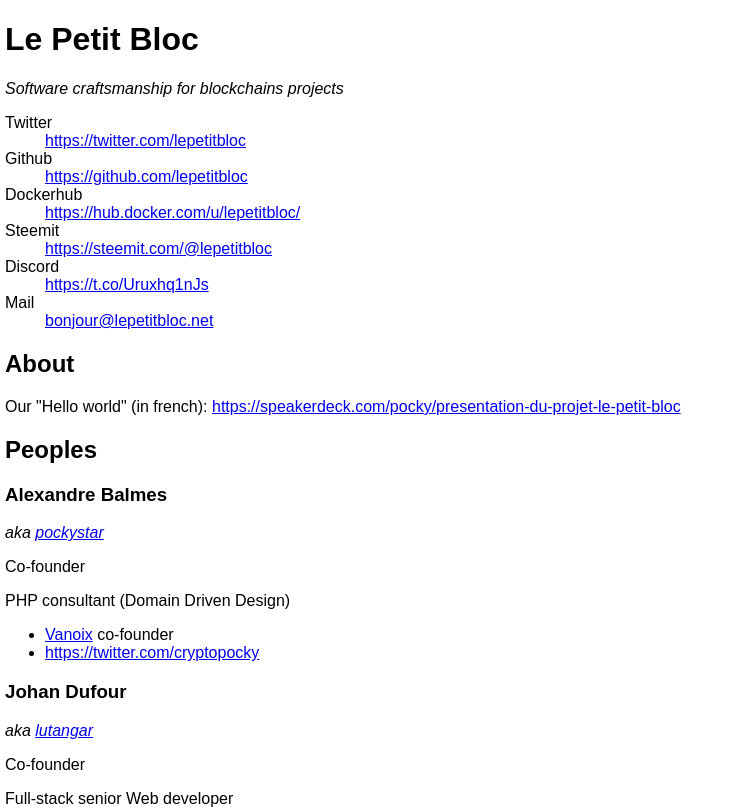
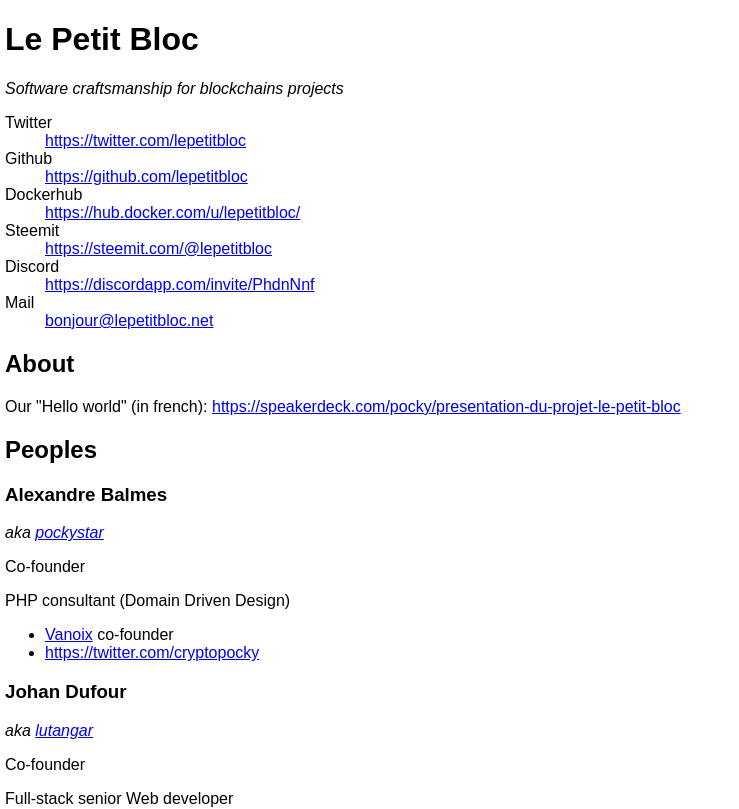
Before and after one commit to LePetitBloc/LePetitBloc, a React (Create React App) app: page / in a window 1280 px wide. Shown: the top 809 px of the page, without its empty margins (0-739 px from the left). Built offline with nearby package versions, Linux system fonts and the light colour scheme.

Commit message:
Update link for discord

```diff
--- a/src/App.js
+++ b/src/App.js
@@ -18,7 +18,7 @@
                 <dt>Steemit</dt>
                 <dd><a href="https://steemit.com/@lepetitbloc">https://steemit.com/@lepetitbloc</a></dd>
                 <dt>Discord</dt>
-                <dd><a href="https://t.co/Uruxhq1nJs">https://t.co/Uruxhq1nJs</a></dd>
+                <dd><a href="https://discordapp.com/invite/PhdnNnf">https://discordapp.com/invite/PhdnNnf</a></dd>
                 <dt>Mail</dt>
                 <dd><a href="mailto:bonjour@lepetitbloc.net?subject=Bonjour%20Le%20Petit%20Bloc">bonjour@lepetitbloc.net</a></dd>
             </dl>
```
